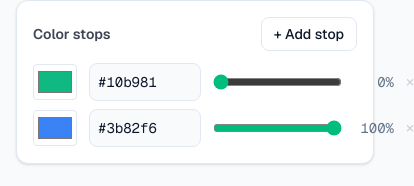
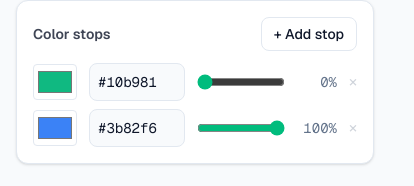
Before and after one commit to xcy103/toolnest, a Next.js app: page /en/gradient in a window 390 px wide. Shown: the part 605-791 px from the top of the page, 414 px wide, since content can reach past the window. Built offline with nearby package versions, Linux system fonts and the light colour scheme; no server answers.

Commit message:
fix: prevent narrow-screen overflow in tool panel headers and gradient stops

```diff
--- a/app/[locale]/gradient/page.tsx
+++ b/app/[locale]/gradient/page.tsx
@@ -81,7 +81,7 @@ export default function GradientPage() {
                 max={360}
                 value={angle}
                 onChange={(e) => setAngle(Number(e.target.value))}
-                className="flex-1 accent-emerald-500"
+                className="min-w-0 flex-1 accent-emerald-500"
               />
             </div>
           )}
@@ -116,7 +116,7 @@ export default function GradientPage() {
                 value={stop.color}
                 onChange={(e) => updateStop(i, { color: e.target.value })}
                 spellCheck={false}
-                className="w-28 rounded-lg border border-border bg-background p-2 font-mono text-sm outline-none focus:border-emerald-500"
+                className="w-24 rounded-lg border border-border bg-background p-2 font-mono text-sm outline-none focus:border-emerald-500 sm:w-28"
               />
               <input
                 type="range"
@@ -124,7 +124,7 @@ export default function GradientPage() {
                 max={100}
                 value={stop.pos}
                 onChange={(e) => updateStop(i, { pos: Number(e.target.value) })}
-                className="flex-1 accent-emerald-500"
+                className="min-w-0 flex-1 accent-emerald-500"
               />
               <span className="w-10 shrink-0 text-right font-mono text-sm text-muted">
                 {stop.pos}%
--- a/components/ToolLayout.tsx
+++ b/components/ToolLayout.tsx
@@ -52,7 +52,7 @@ export function ToolPanel({
   return (
     <section className="rounded-xl border border-border bg-card p-4 shadow-sm sm:p-5">
       {(label || action) && (
-        <div className="mb-3 flex items-center justify-between gap-3">
+        <div className="mb-3 flex flex-wrap items-center justify-between gap-x-3 gap-y-2">
           {label && (
             <h2 className="text-sm font-semibold text-foreground/80">{label}</h2>
           )}
```
